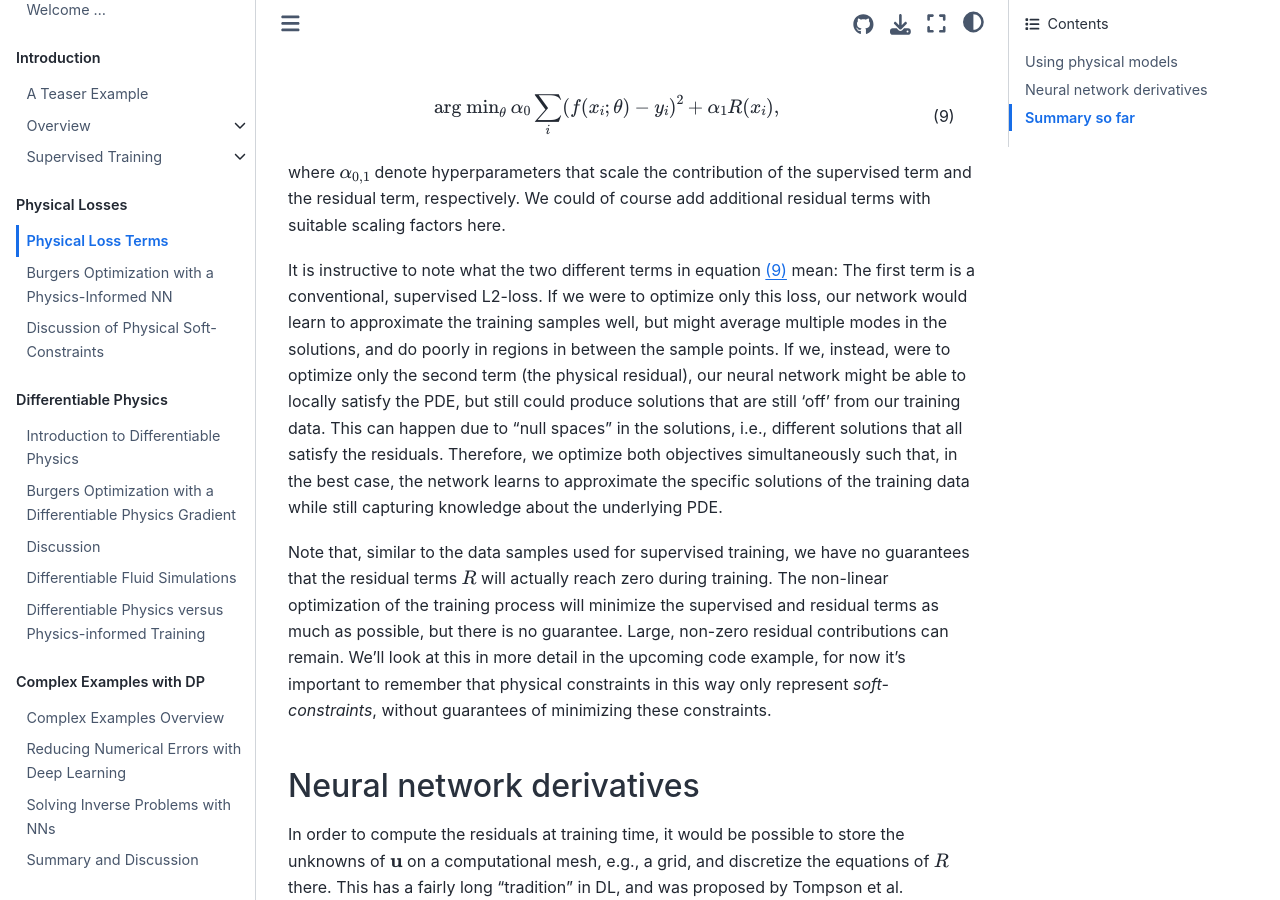
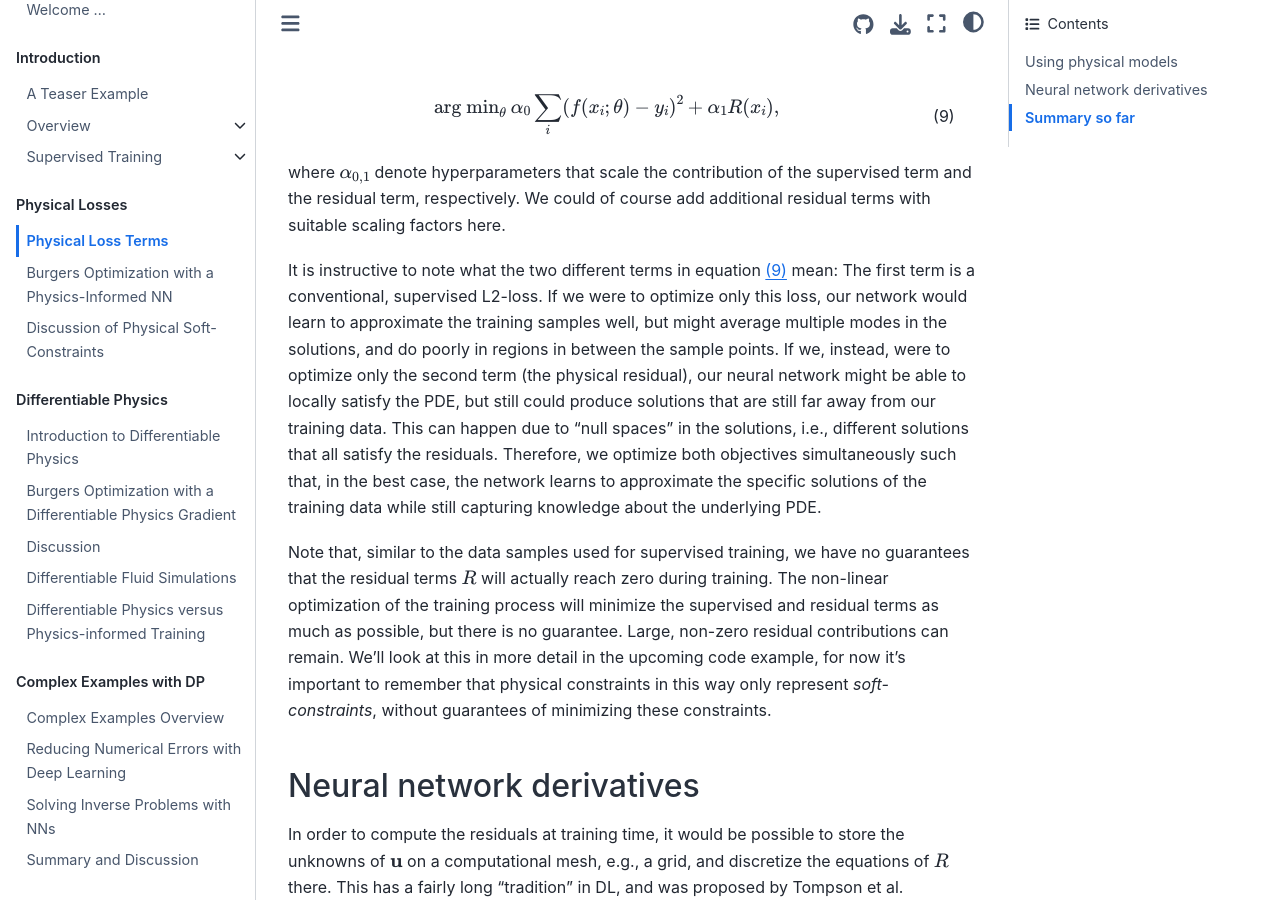
Before and after one commit to tum-pbs/pbdl-book, a Jupyter Book: the page built from physicalloss.md, in a window 1280 px wide and 900 px high, scrolled down 1251 px. Built offline with Jupyter Book 1.0.4 settings and Sphinx 7.4.7 and the Sphinx Book theme 1.1.4, drawn with Linux system fonts in a browser that asks for light colours; pages that are not in the unit, such as notebooks, are missing from menus; cross-references to code outside the pages are shown as plain code.

Commit message:
further unicode fixes

```diff
--- a/physicalloss.md
+++ b/physicalloss.md
@@ -54,7 +54,7 @@ where $\alpha_{0,1}$ denote hyperparameters that scale the contribution of the s
 the residual term, respectively. We could of course add additional residual terms with suitable scaling factors here.
 
 It is instructive to note what the two different terms in equation {eq}`physloss-training` mean: The first term is a conventional, supervised L2-loss. If we were to optimize only this loss, our network would learn to approximate the training samples well, but might average multiple modes in the solutions, and do poorly in regions in between the sample points.
-If we, instead, were to optimize only the second term (the physical residual), our neural network might be able to locally satisfy the PDE, but still could produce solutions that are still 'off' from our training data. This can happen due to "null spaces" in the solutions, i.e., different solutions that all satisfy the residuals.
+If we, instead, were to optimize only the second term (the physical residual), our neural network might be able to locally satisfy the PDE, but still could produce solutions that are still far away from our training data. This can happen due to "null spaces" in the solutions, i.e., different solutions that all satisfy the residuals.
 Therefore, we optimize both objectives simultaneously such that, in the best case, the network learns to approximate the specific solutions of the training data while still capturing knowledge about the underlying PDE.
 
 Note that, similar to the data samples used for supervised training, we have no guarantees that the
```
Also changed, not shown: fixup-latex.py (+17 -3 lines).
